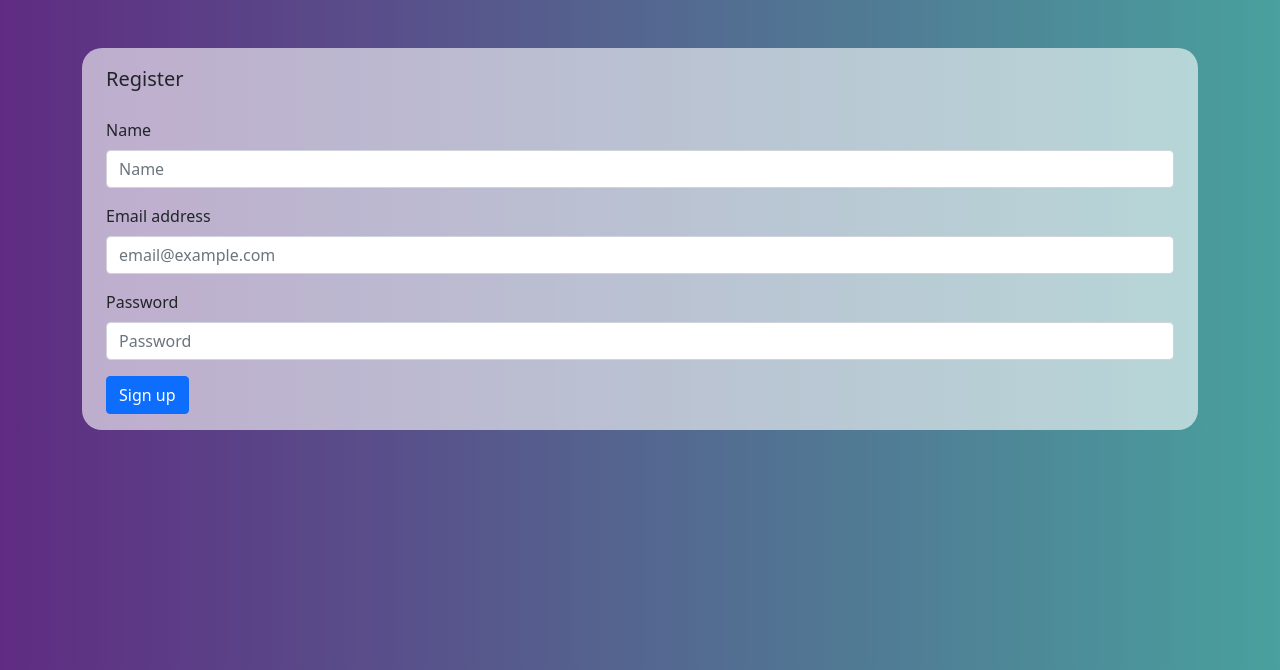
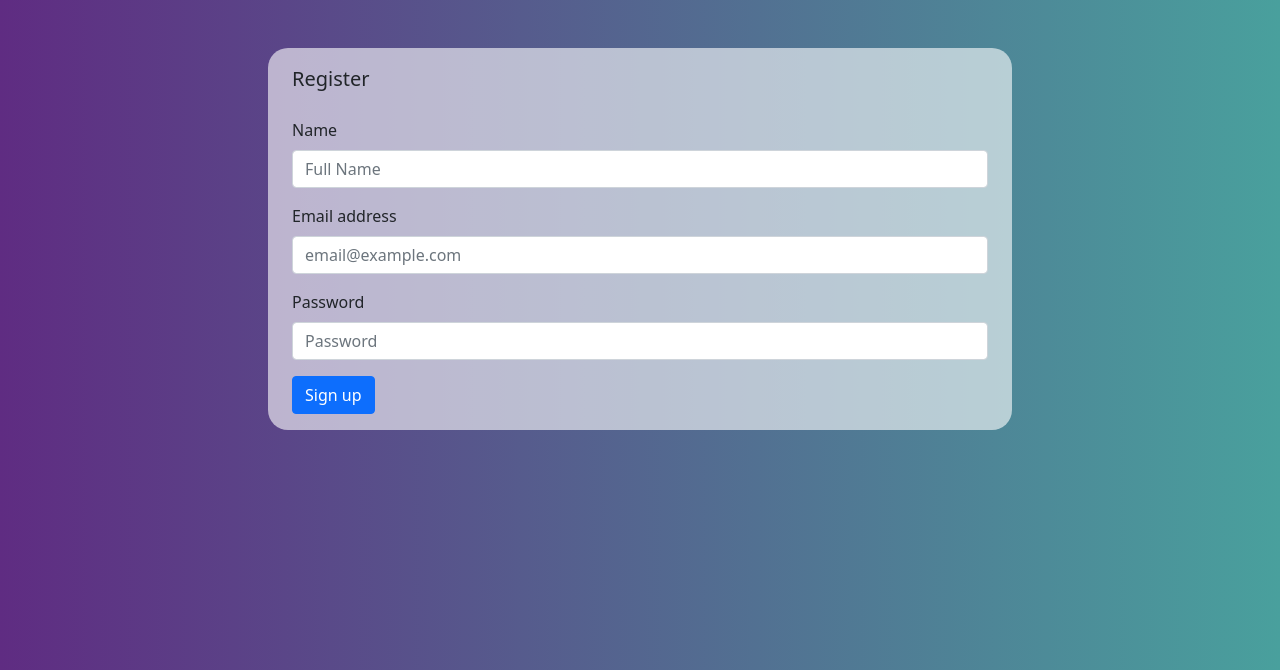
Before and after one commit to RizwAnsari/php-todo-app, a PHP site: page /registration.php in a window 1280 px wide. Shown: the part 40-710 px from the top of the page. Run offline with PHP 8.4, Linux system fonts and the light colour scheme.

Commit message:
added php todo app version-2

```diff
--- a/todo_app/app/Db/todo.sql
+++ b/todo_app/app/Db/todo.sql
@@ -44,7 +44,7 @@ CREATE TABLE `todotasks` (
 
 CREATE TABLE `users` (
   `id` int(11) UNSIGNED NOT NULL,
-  `u_name` varchar(40) NOT NULL,
+  `full_name` varchar(40) NOT NULL,
   `email` varchar(40) NOT NULL,
   `pass` varchar(512) NOT NULL,
   `is_active` int(1) NOT NULL DEFAULT 1,
--- a/todo_app/app/Model/Model.php
+++ b/todo_app/app/Model/Model.php
@@ -4,37 +4,37 @@
 
     class Model{
 
-        public function makeTodo($task){
-            $sqlQuery = "INSERT INTO todotasks ( tasks) VALUES (:tasks)";
+        public function makeTodo($task,$userid){
+            $sqlQuery = "INSERT INTO todotasks (tasks,userid) VALUES (:tasks,:userid)";
             // $result = (new DbUtil())->insertQuery($sqlQuery, array(':tasks'=>$task));
-            $result = DbFactory::getDb1()->insertQuery($sqlQuery, array(':tasks'=>$task));
+            $result = DbFactory::getDb1()->insertQuery($sqlQuery, array(':tasks'=>$task,':userid'=>$userid));
             return $result;
         }
 
-        public function getTodo(){
-            $sqlQuery = "SELECT id,tasks,crea_time,is_active,task_status FROM todotasks where is_active = :is_active AND task_status = :task_status";
-            $result =  DbFactory::getDb1()->selectQuery($sqlQuery, array(':is_active'=>1,':task_status'=>'open'));
+        public function getTodo($userid){
+            $sqlQuery = "SELECT * FROM todotasks where is_active = :is_active AND task_status = :task_status AND userid = :userid";
+            $result =  DbFactory::getDb1()->selectQuery($sqlQuery, array(':is_active'=>1,':task_status'=>'open',':userid'=>$userid));
             return $result;
         }
 
-        public function removeTodo($removedTodoId){
-            $sqlQuery = "UPDATE todotasks SET is_active = 0 WHERE id=:removedTodoId";
-            return $result = DbFactory::getDb1()->updateQuery($sqlQuery,array(":removedTodoId"=>$removedTodoId));
+        public function removeTodo($removedTodoId,$userid){
+            $sqlQuery = "UPDATE todotasks SET is_active = 0 WHERE id=:removedTodoId AND userid=:userid";
+            return $result = DbFactory::getDb1()->updateQuery($sqlQuery,array(":removedTodoId"=>$removedTodoId,":userid"=>$userid));
         }
 
-        public function statusTodo($completedTodoId){
-            $sqlQuery = "UPDATE todotasks SET task_status = 'close' WHERE id=:completedTodoId";
-            return $result = DbFactory::getDb1()->updateQuery($sqlQuery,array(":completedTodoId"=>$completedTodoId));
+        public function statusTodo($completedTodoId,$userid){
+            $sqlQuery = "UPDATE todotasks SET task_status = 'close' WHERE id=:completedTodoId AND userid=:userid";
+            return $result = DbFactory::getDb1()->updateQuery($sqlQuery,array(":completedTodoId"=>$completedTodoId,":userid"=>$userid));
         }
 
         public function makeUser($regUser,$regEmail,$regPass){
-            $sqlQuery = "INSERT INTO users (u_name,email,pass,is_active) VALUES (:u_name,:email,:pass,:is_active)";
-            $result = DbFactory::getDb1()->insertQuery($sqlQuery, array(':u_name'=>$regUser,':email'=>$regEmail,':pass'=>MD5($regPass),':is_active'=>1));
+            $sqlQuery = "INSERT INTO users (full_name,email,pass,is_active) VALUES (:full_name,:email,:pass,:is_active)";
+            $result = DbFactory::getDb1()->insertQuery($sqlQuery, array(':full_name'=>$regUser,':email'=>$regEmail,':pass'=>MD5($regPass),':is_active'=>1));
             return $result;
         }
 
         public function validateUser($logEmail,$logPass=null){
-            $sqlQuery = "SELECT id,u_name,email,pass FROM users where email = :email AND pass = :pass";
+            $sqlQuery = "SELECT id,full_name,email,pass FROM users where email = :email AND pass = :pass";
             $result = DbFactory::getDb1()->selectQuery($sqlQuery, array(':email'=>$logEmail,':pass'=>MD5($logPass)));
             return $result;
         }
--- a/todo_app/app/util/HelperClasses/ValidateClass.php
+++ b/todo_app/app/util/HelperClasses/ValidateClass.php
@@ -14,7 +14,7 @@
 
         public function filterUser($user){
             $user = filter_var(trim($user),FILTER_SANITIZE_STRING);
-            if(filter_var($user,FILTER_VALIDATE_REGEXP,array("options"=>array("regexp"=>"/^[A-Z]+$/i")))){
+            if(filter_var($user,FILTER_VALIDATE_REGEXP,array("options"=>array("regexp"=>"^[\\p{L} .'-]+$^")))){
                 return $user;
             }else{
                 return false;
--- a/todo_app/assets/css/style.css
+++ b/todo_app/assets/css/style.css
@@ -82,6 +82,7 @@ input.formInput:focus {
 	height: 30px;
 	text-align: center;
 	border-radius: 20px 20px 0 0;
+	font-size: 0.8rem;
 }
 .actions {
 	text-align: right;
@@ -93,6 +94,9 @@ input.formInput:focus {
 	/* border-radius: 50%; */
 	transition: 0.6s;
 }
+.form-container{
+	width: 60%;
+}
 .form {
 	background: rgba(255, 255, 255, 0.6);
 	border-radius: 20px;
--- a/todo_app/logout.php
+++ b/todo_app/logout.php
@@ -7,7 +7,7 @@
             $_SESSION = array();
             session_destroy();
             // $success_message = "Successfully loged out.";
-            header("location: login.php");
+            header("location: login");
             exit;
         }
         else{
--- a/todo_app/registration.php
+++ b/todo_app/registration.php
@@ -20,7 +20,7 @@
                         $insertid = $tablemodel->makeUser($user,$email,$pass);
                         if($insertid){
                             // $success_message = "You registered yourself successfully.";
-                            header("location:login.php");
+                            header("location:login");
                             exit;
                         }else{
                             $error_message = "You failed to register yourself.";
--- a/todo_app/views/login.php
+++ b/todo_app/views/login.php
@@ -2,7 +2,7 @@
 require_once "partials/header.php";
 ?>
 
-<div class="container mt-5">
+<div class="container mt-5 form-container">
       <form method="POST" action="./login.php" class="px-4 py-3 form">
       <p class="mb-4 lead">Login</p>
       <div class="mb-3">
--- a/todo_app/views/partials/header.php
+++ b/todo_app/views/partials/header.php
@@ -8,7 +8,7 @@
         <meta name="viewport" content="width=device-width, initial-scale=1">
         <link href="https://cdn.jsdelivr.net/npm/bootstrap@5.0.0-beta1/dist/css/bootstrap.min.css" rel="stylesheet" integrity="sha384-giJF6kkoqNQ00vy+HMDP7azOuL0xtbfIcaT9wjKHr8RbDVddVHyTfAAsrekwKmP1" crossorigin="anonymous">
         <link rel="stylesheet" href="https://cdnjs.cloudflare.com/ajax/libs/font-awesome/5.15.2/css/all.min.css" integrity="sha512-HK5fgLBL+xu6dm/Ii3z4xhlSUyZgTT9tuc/hSrtw6uzJOvgRr2a9jyxxT1ely+B+xFAmJKVSTbpM/CuL7qxO8w==" crossorigin="anonymous" />
-        <link rel="stylesheet" href="./assets/css/style.css?v=1.0.1">
+        <link rel="stylesheet" href="./assets/css/style.css?v=1.0.2">
         <script src="https://code.jquery.com/jquery-3.5.1.js" integrity="sha256-QWo7LDvxbWT2tbbQ97B53yJnYU3WhH/C8ycbRAkjPDc=" crossorigin="anonymous"></script>
     </head>
     <body>
@@ -48,10 +48,10 @@
                 </li>
                 <?php }else{ ?>
                 <li class="nav-item">
-                    <a class="nav-link active" aria-current="page" href="login.php">Login</a>
+                    <a class="nav-link active" aria-current="page" href="login">Login</a>
                 </li>
                 <li class="nav-item">
-                    <a class="nav-link active" aria-current="page" href="registration.php">Register</a>
+                    <a class="nav-link active" aria-current="page" href="registration">Register</a>
                 </li>
                 <?php } ?>
             </ul>
--- a/todo_app/views/registration.php
+++ b/todo_app/views/registration.php
@@ -1,12 +1,12 @@
 <?php
 require_once "partials/header.php";
 ?>
-<div class="container mt-5">
+<div class="container mt-5 form-container">
     <form method="POST" action="./registration.php" class="px-4 py-3 form">
         <p class="mb-4 lead">Register</p>
         <div class="mb-3">
             <label for="regFormUser" class="form-label">Name</label>
-            <input type="text" name="regUser" class="form-control" id="regFormUser" placeholder="Name">
+            <input type="text" name="regUser" class="form-control" id="regFormUser" placeholder="Full Name">
         </div>
         <div class="mb-3">
             <label for="regFormEmail" class="form-label">Email address</label>
```
Also changed, not shown: todo_app/app/util/HelperClasses/Auth.php (+10 -5 lines), todo_app/index.php (+13 -10 lines), todo_app/login.php (+3 -4 lines), todo_app/.htaccess (added), 2 other files.
